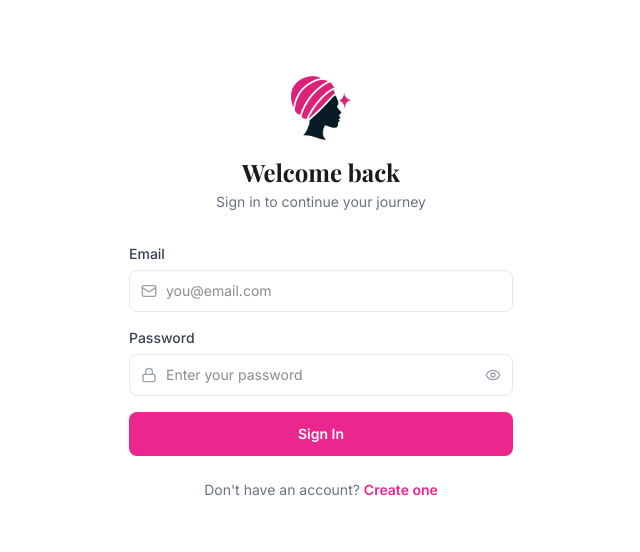
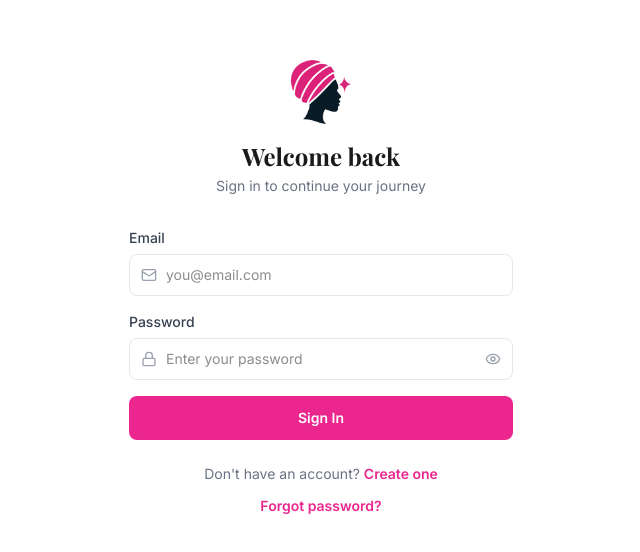
Before and after one commit to AlaffiaM/mayden-money-mind, a React (Vite) app in the folder client/: page /login in a window 1280 px wide. Shown: the part 112-664 px from the top of the page, without its empty margins (319-959 px from the left). Built offline with nearby package versions, Linux system fonts and the light colour scheme; no server answers.

Commit message:
Update Login.jsx

```diff
--- a/client/src/pages/Login.jsx
+++ b/client/src/pages/Login.jsx
@@ -83,6 +83,12 @@ export default function Login() {
             Create one
           </Link>
         </p>
+
+        <p className="text-sm text-gray-500 text-center mt-3">
+          <Link to="/forgot-password" className="text-mayden-magenta font-semibold hover:underline">
+            Forgot password?
+          </Link>
+        </p>
       </div>
     </div>
   );
```
